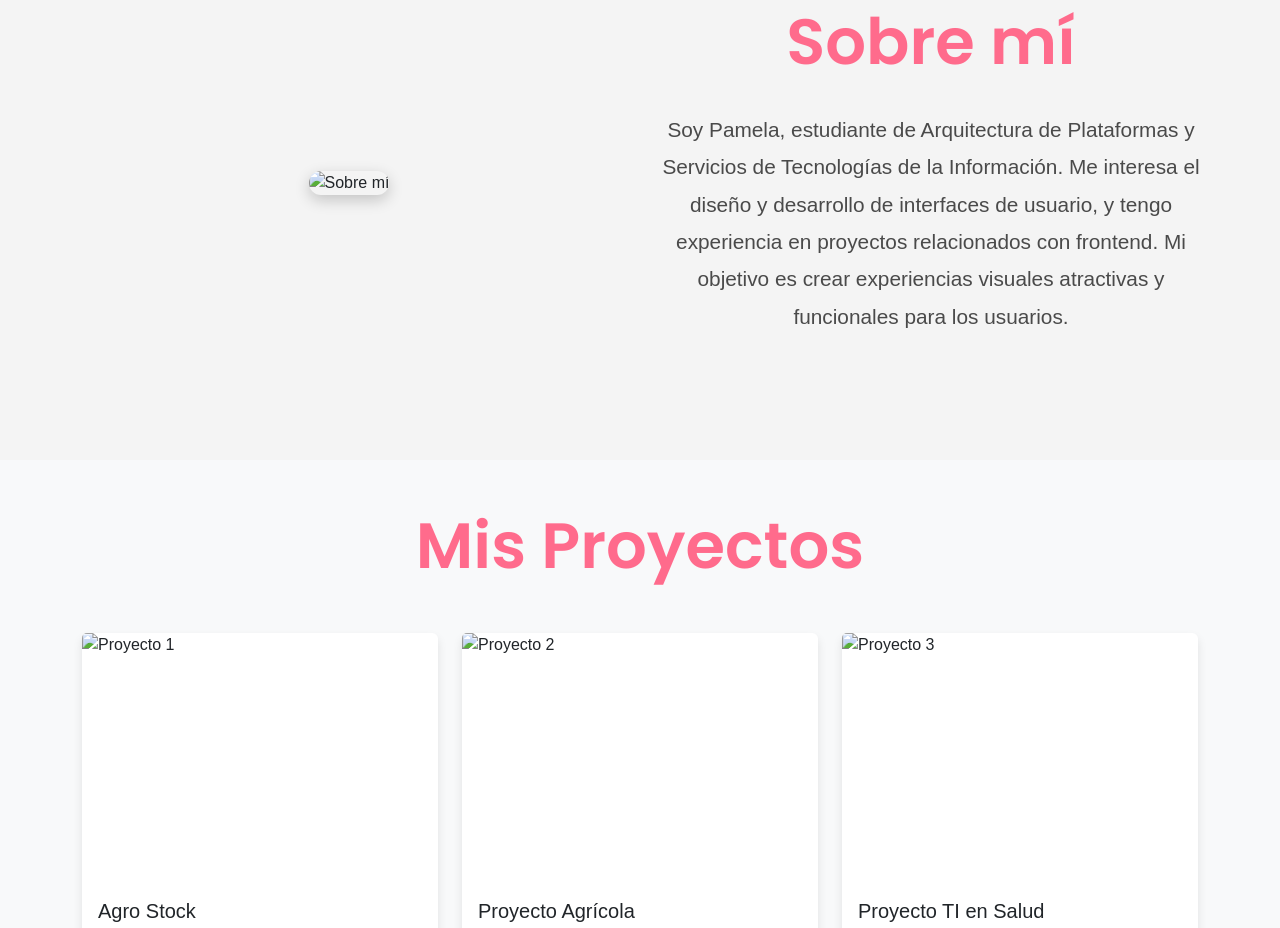
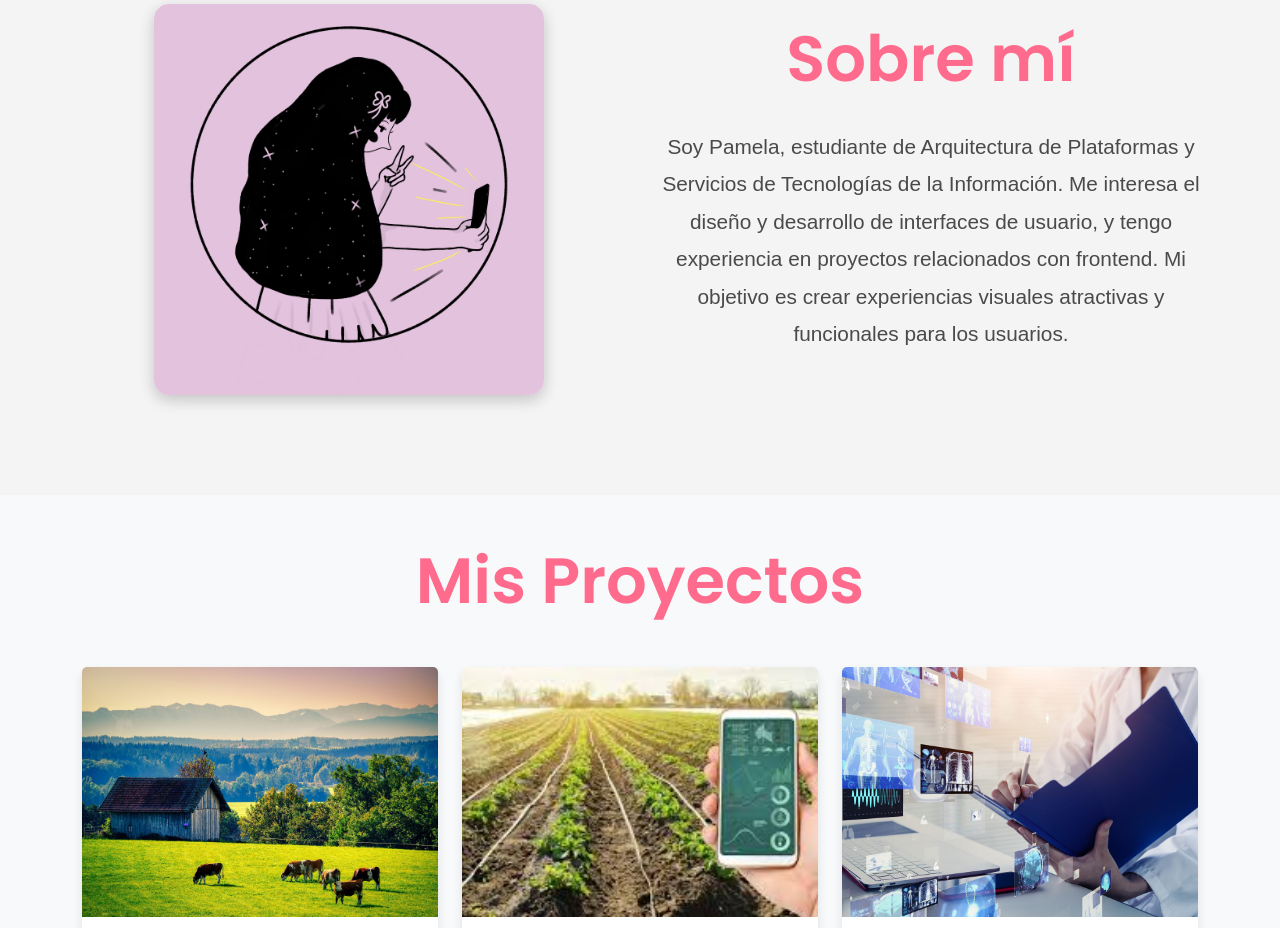
Before and after one commit to PamelaFNH/portfolio, a plain HTML site: page index.html in a window 1280 px wide. Shown: the part 896-1824 px from the top of the page. Drawn offline with nearby package versions, Linux system fonts and the light colour scheme.

Commit message:
Update index.html

```diff
--- a/index.html
+++ b/index.html
@@ -16,7 +16,7 @@
 <nav class="navbar navbar-expand-lg navbar-dark" style="background: linear-gradient(135deg, rgba(94, 88, 92, 0.7), #556cb6); position: fixed; top: 0; width: 100%; z-index: 1000;">
     <div class="container">
         <a class="navbar-brand" href="#">
-            <img src="img/logo_pamela.png" alt="Logo de Pamela" style="height: 70px;">
+            <img src="logo_pamela.png" alt="Logo de Pamela" style="height: 70px;">
         </a>
       <button class="navbar-toggler" type="button" data-bs-toggle="collapse" data-bs-target="#navbarNav">
         <span class="navbar-toggler-icon"></span>
@@ -51,7 +51,7 @@
     <div class="container d-flex align-items-center justify-content-between" style="position: relative; z-index: 1;">
         <!-- Imagen en el lado izquierdo -->
         <div class="col-md-6 text-center">
-            <img src="img/perfil.jpg" alt="Foto de Pamela" class="img-fluid rounded-circle shadow-lg" style="max-width: 80%; border: 5px solid #fff;">
+            <img src="perfil.jpg" alt="Foto de Pamela" class="img-fluid rounded-circle shadow-lg" style="max-width: 80%; border: 5px solid #fff;">
         </div>
 
         <!-- Texto en el lado derecho -->
@@ -84,7 +84,7 @@
     <div class="row align-items-center">
       <!-- Imagen (a la izquierda) -->
       <div class="col-12 col-md-6 text-center text-md-left">
-        <img src="img/girl.png" alt="Sobre mí" style="max-width: 70%; height: auto; animation: bounce 2s infinite;">
+        <img src="girl.png" alt="Sobre mí" style="max-width: 70%; height: auto; animation: bounce 2s infinite;">
       </div>
 
       <!-- Texto (a la derecha) -->
@@ -125,7 +125,7 @@
       <div class="row g-4">
         <div class="col-md-4">
           <div class="card">
-            <img src="img/proyecto-1.jpg" class="card-img-top" alt="Proyecto 1" style="height: 250px; object-fit: cover;">
+            <img src="proyecto-1.jpg" class="card-img-top" alt="Proyecto 1" style="height: 250px; object-fit: cover;">
             <div class="card-body">
               <h5 class="card-title">Agro Stock</h5>
               <p class="card-text">Agro Stock es un sistema de inventario diseñado para gestionar de manera eficiente los productos, herramientas y recursos agrícolas. Este sistema permite registrar, controlar y monitorear el stock de insumos agrícolas, como semillas, fertilizantes, pesticidas y equipos, asegurando una gestión organizada y reduciendo pérdidas. Además, ofrece reportes en tiempo real, alertas de stock mínimo y opciones de trazabilidad para facilitar la toma de decisiones en actividades agrícolas.</p>
@@ -136,7 +136,7 @@
 
         <div class="col-md-4">
           <div class="card">
-            <img src="img/proyecto-2.jpg" class="card-img-top" alt="Proyecto 2" style="height: 250px; object-fit: cover;">
+            <img src="proyecto-2.jpg" class="card-img-top" alt="Proyecto 2" style="height: 250px; object-fit: cover;">
             <div class="card-body">
               <h5 class="card-title">Proyecto Agrícola</h5>
               <p class="card-text">El desarrollo de un sistema de monitoreo inteligente para cultivos implica el uso de sensores IoT para recopilar datos sobre las condiciones del suelo, temperatura, humedad y otros factores ambientales. Estos datos se analizan en tiempo real, lo que permite a los agricultores tomar decisiones informadas sobre el riego, la fertilización y la protección de cultivos, mejorando la eficiencia agrícola, reduciendo costos y optimizando el uso de recursos naturales.</p>
@@ -147,7 +147,7 @@
 
         <div class="col-md-4">
           <div class="card">
-            <img src="img/proyecto-3.jpeg" class="card-img-top" alt="Proyecto 3" style="height: 250px; object-fit: cover;">
+            <img src="proyecto-3.jpeg" class="card-img-top" alt="Proyecto 3" style="height: 250px; object-fit: cover;">
             <div class="card-body">
               <h5 class="card-title">Proyecto TI en Salud</h5>
               <p class="card-text">La implementación de una plataforma web de telemedicina permite ofrecer servicios de salud remotos, conectando a pacientes con profesionales médicos a través de consultas virtuales. Utilizando tecnologías de la información, se facilitan diagnósticos a distancia, monitoreo de pacientes y seguimiento de tratamientos, mejorando el acceso a servicios de salud, especialmente en áreas rurales o con falta de infraestructura médica, optimizando recursos y reduciendo costos.</p>
```
